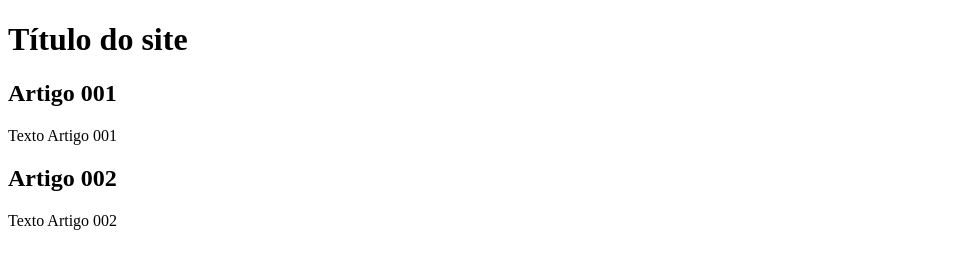
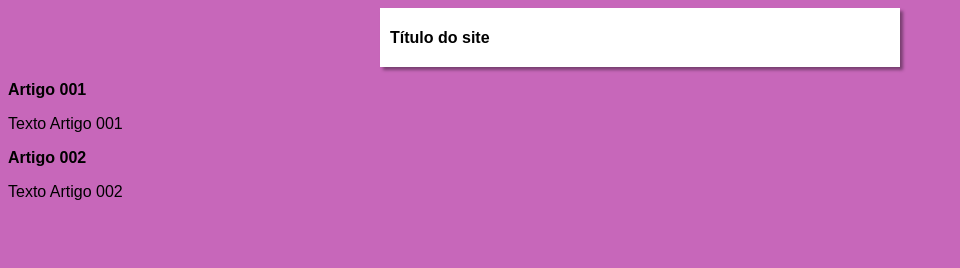
Before and after one commit to IagoCappeletti/projeto-site, a plain HTML site: page index.html in a window 1280 px wide. Shown: the whole page, without its empty margins (0-960 px from the left). Drawn offline with Linux system fonts and the light colour scheme.

Commit message:
Iniciei o Desing

```diff
--- /dev/null
+++ b/estilos/style.css
@@ -0,0 +1,16 @@
+*{
+    font-family: Arial, Helvetica, sans-serif;
+    font-size: 16px;
+}
+
+body {
+    background-color: rgb(199, 103, 186);
+}
+
+main {
+    background-color: white;
+    width: 500px;
+    margin: auto;
+    padding: 10px;
+    box-shadow: 3px 3px 3px rgba(0, 0, 0, 0.394);
+}
--- a/index.html
+++ b/index.html
@@ -5,6 +5,7 @@
     <meta http-equiv="X-UA-Compatible" content="IE=edge">
     <meta name="viewport" content="width=device-width, initial-scale=1.0">
     <title>Título do site</title>
+    <link rel="stylesheet" href="estilos/style.css">
 </head>
 <body>
     <main>
```
